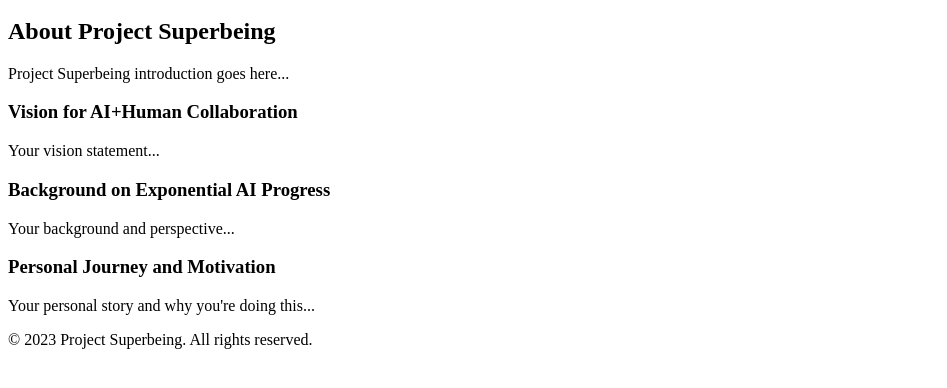
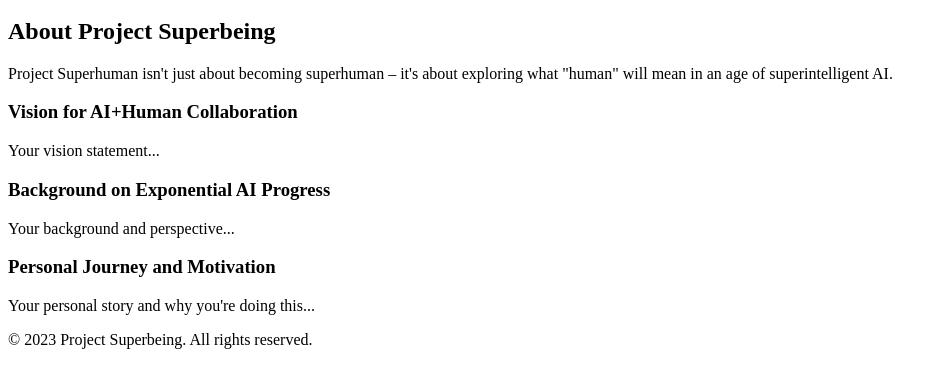
Before and after one commit to projectsuperhuman/projectsuperhuman.github.io, a plain HTML site: page index.html in a window 1280 px wide. Shown: the part 154-542 px from the top of the page, without its empty margins (0-947 px from the left). Drawn offline with Linux system fonts and the light colour scheme.

Commit message:
Update index.html

```diff
--- a/index.html
+++ b/index.html
@@ -22,7 +22,7 @@
     <main>
         <section id="about">
             <h2>About Project Superbeing</h2>
-            <p>Project Superbeing introduction goes here...</p>
+            <p>Project Superhuman isn't just about becoming superhuman – it's about exploring what "human" will mean in an age of superintelligent AI.</p>
             <h3>Vision for AI+Human Collaboration</h3>
             <p>Your vision statement...</p>
             <h3>Background on Exponential AI Progress</h3>
```
